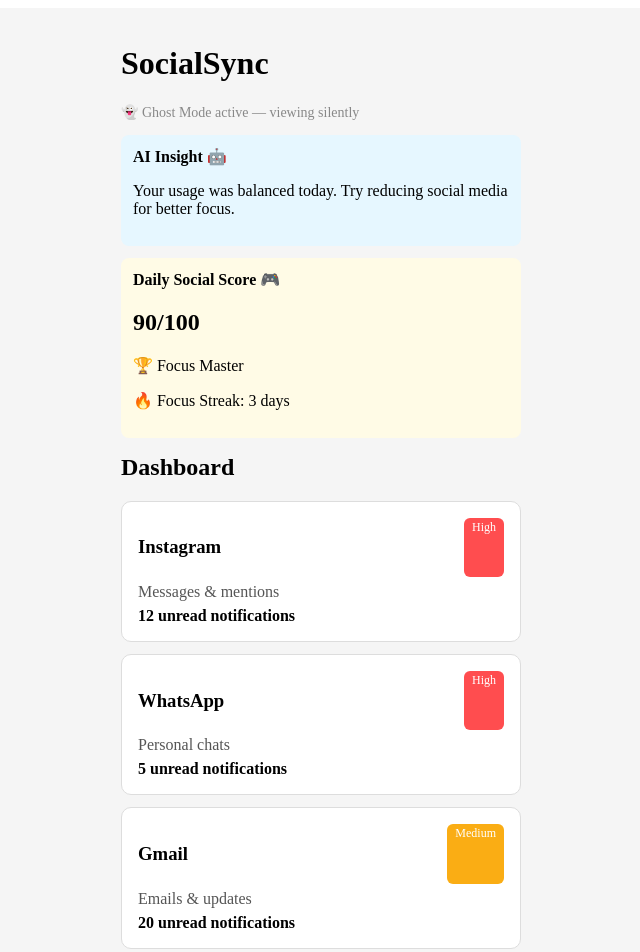
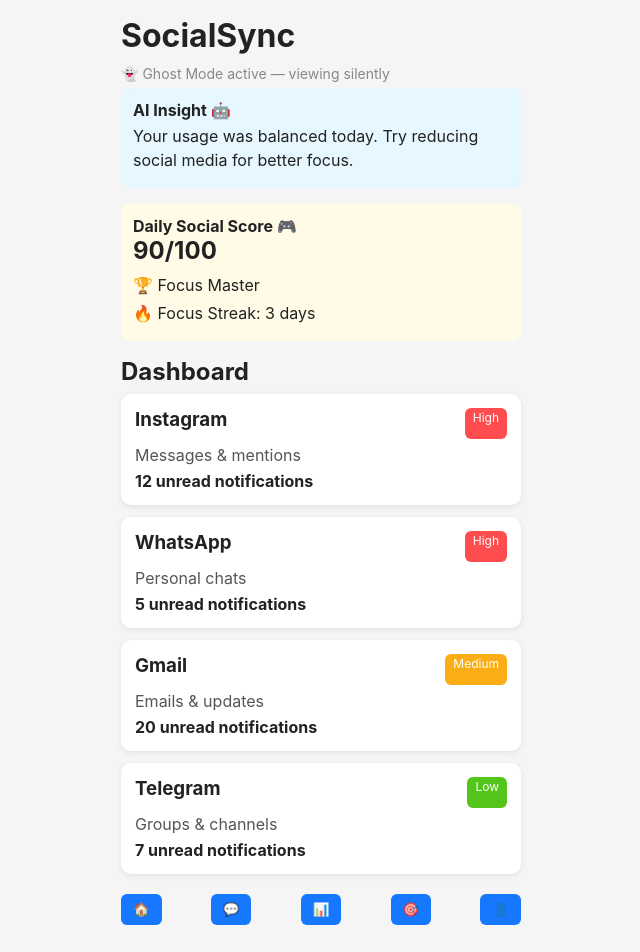
Before and after one commit to Sakshi-gupta66/SocialSync-App, a React (Vite) app in the folder client/: page / in a window 1280 px wide. Shown: the top 952 px of the page, without its empty margins (319-959 px from the left). Built offline with nearby package versions, Linux system fonts and the light colour scheme.

Commit message:
Day 11: UI refinement with global styles and reusable card design

```diff
--- a/client/src/components/ConversationCard.tsx
+++ b/client/src/components/ConversationCard.tsx
@@ -1,4 +1,5 @@
 import { Conversation } from "../data/inboxMockData";
+import "../styles/card.css";
 
 export default function ConversationCard({
   convo,
@@ -8,15 +9,7 @@
   onPinToggle: (id: number) => void;
 }) {
   return (
-    <div
-      style={{
-        border: "1px solid #ddd",
-        borderRadius: 10,
-        padding: 14,
-        marginBottom: 10,
-        background: convo.pinned ? "#fff7e6" : "#fff"
-      }}
-    >
+    <div className="card">
       <div style={{ display: "flex", justifyContent: "space-between" }}>
         <strong>{convo.contactName}</strong>
         <button onClick={() => onPinToggle(convo.id)}>
--- a/client/src/components/SocialAppCard.tsx
+++ b/client/src/components/SocialAppCard.tsx
@@ -1,4 +1,5 @@
 import { SocialApp } from "../data/mockData";
+import "../styles/card.css";
 
 export default function SocialAppCard({ app }: { app: SocialApp }) {
   const priorityColor =
@@ -9,15 +10,7 @@
       : "#52c41a";
 
   return (
-    <div
-      style={{
-        border: "1px solid #ddd",
-        borderRadius: 10,
-        padding: 16,
-        marginBottom: 12,
-        background: "#fff"
-      }}
-    >
+    <div className="card">
       <div style={{ display: "flex", justifyContent: "space-between" }}>
         <h3>{app.name}</h3>
         <span
@@ -33,8 +26,7 @@
         </span>
       </div>
 
-      <p style={{ margin: "6px 0", color: "#555" }}>{app.description}</p>
-
+      <p style={{ color: "#555" }}>{app.description}</p>
       <strong>{app.unread} unread notifications</strong>
     </div>
   );
--- a/client/src/main.tsx
+++ b/client/src/main.tsx
@@ -1,6 +1,7 @@
 import React from "react";
 import ReactDOM from "react-dom/client";
 import App from "./App";
+import "./styles/global.css";
 
 ReactDOM.createRoot(document.getElementById("root")!).render(
   <React.StrictMode>
--- a/client/src/pages/Dashboard.tsx
+++ b/client/src/pages/Dashboard.tsx
@@ -46,7 +46,7 @@
           👻 Ghost Mode active — viewing silently
         </p>
       )}
-
+    <div style={{ marginBottom: 16 }}>
       <div style={{ background: "#e6f7ff", padding: 12, borderRadius: 8 }}>
         <strong>AI Insight 🤖</strong>
         <p>{insight}</p>
@@ -57,7 +57,7 @@
           </p>
         )}
       </div>
-
+    </div>
       <div style={{ background: "#fffbe6", padding: 12, borderRadius: 8, marginTop: 12 }}>
         <strong>Daily Social Score 🎮</strong>
         <h2>{socialScore}/100</h2>
--- /dev/null
+++ b/client/src/styles/card.css
@@ -0,0 +1,7 @@
+.card {
+  background-color: white;
+  border-radius: 10px;
+  padding: 14px;
+  margin-bottom: 12px;
+  box-shadow: 0 2px 6px rgba(0, 0, 0, 0.08);
+}
--- /dev/null
+++ b/client/src/styles/global.css
@@ -0,0 +1,34 @@
+* {
+  box-sizing: border-box;
+}
+
+body {
+  margin: 0;
+  font-family: -apple-system, BlinkMacSystemFont, "Segoe UI",
+    Roboto, Oxygen, Ubuntu, Cantarell, "Open Sans", "Helvetica Neue",
+    sans-serif;
+  background-color: #f5f5f5;
+  color: #222;
+}
+
+h1, h2, h3 {
+  margin: 0 0 8px 0;
+}
+
+p {
+  margin: 4px 0;
+  line-height: 1.5;
+}
+
+button {
+  border: none;
+  padding: 8px 12px;
+  border-radius: 6px;
+  background-color: #1677ff;
+  color: white;
+  cursor: pointer;
+}
+
+button:hover {
+  opacity: 0.9;
+}
```
